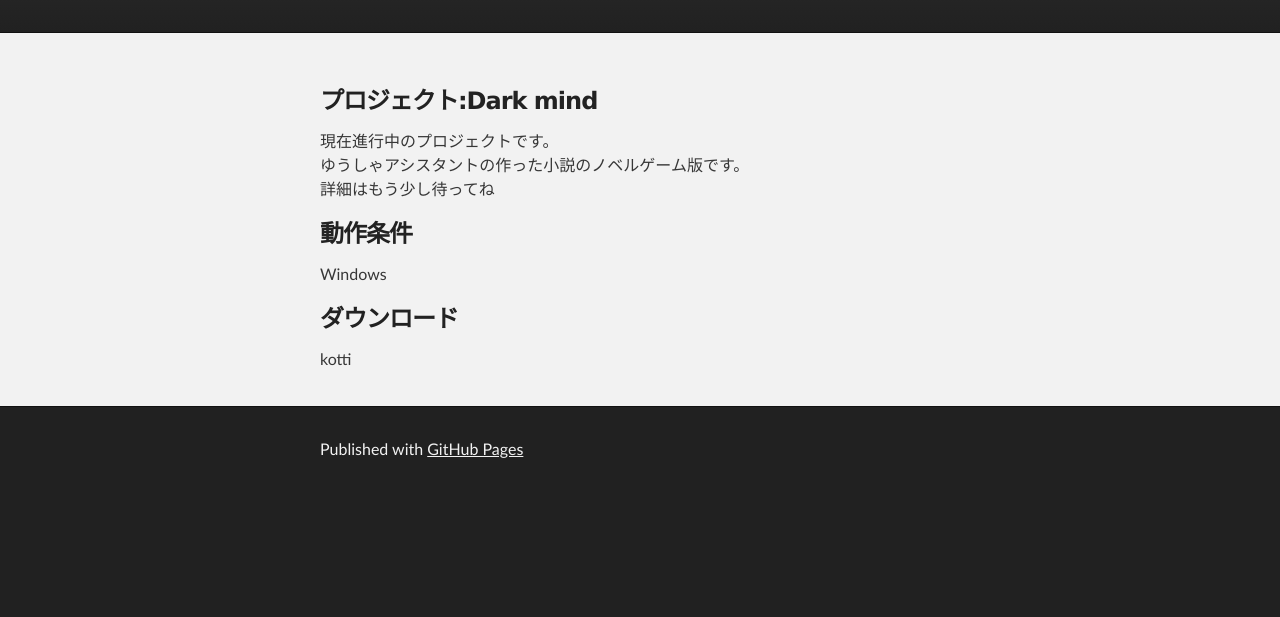
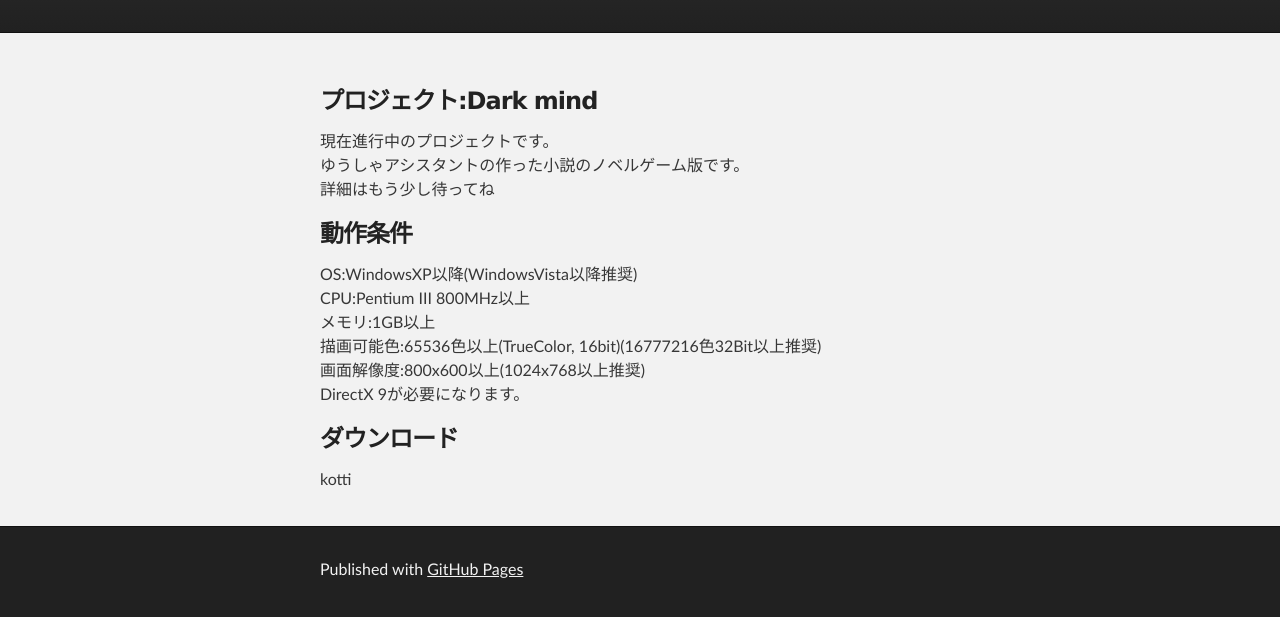
Before and after one commit to tikuwa-club/tikuwa-club.github.io, a plain HTML site: page darkmind.html in a window 1280 px wide. Shown: the part 177-794 px from the top of the page. Drawn offline with Linux system fonts and the light colour scheme.

Commit message:
Update darkmind.html
動画環境書き変え

```diff
--- a/darkmind.html
+++ b/darkmind.html
@@ -37,7 +37,12 @@
 <h3>
 <a id="動作条件" class="anchor" href="#%e5%8b%95%e4%bd%9c%e6%9d%a1%e4%bb%b6" aria-hidden="true"><span class="octicon octicon-link"></span></a>動作条件</h3>
 
-<p>Windows</p>
+<p>OS:WindowsXP以降(WindowsVista以降推奨)<br>
+CPU:Pentium III 800MHz以上<br>
+メモリ:1GB以上<br>
+描画可能色:65536色以上(TrueColor, 16bit)(16777216色32Bit以上推奨)<br>
+画面解像度:800x600以上(1024x768以上推奨)<br>
+DirectX 9が必要になります。</p>
 
 <h3>
 <a id="ダウンロード" class="anchor" href="#%e3%83%80%e3%82%a6%e3%83%b3%e3%83%ad%e3%83%bc%e3%83%89%0d%0a" aria-hidden="true"><span class="octicon octicon-link"></span></a>ダウンロード</h3>
```
